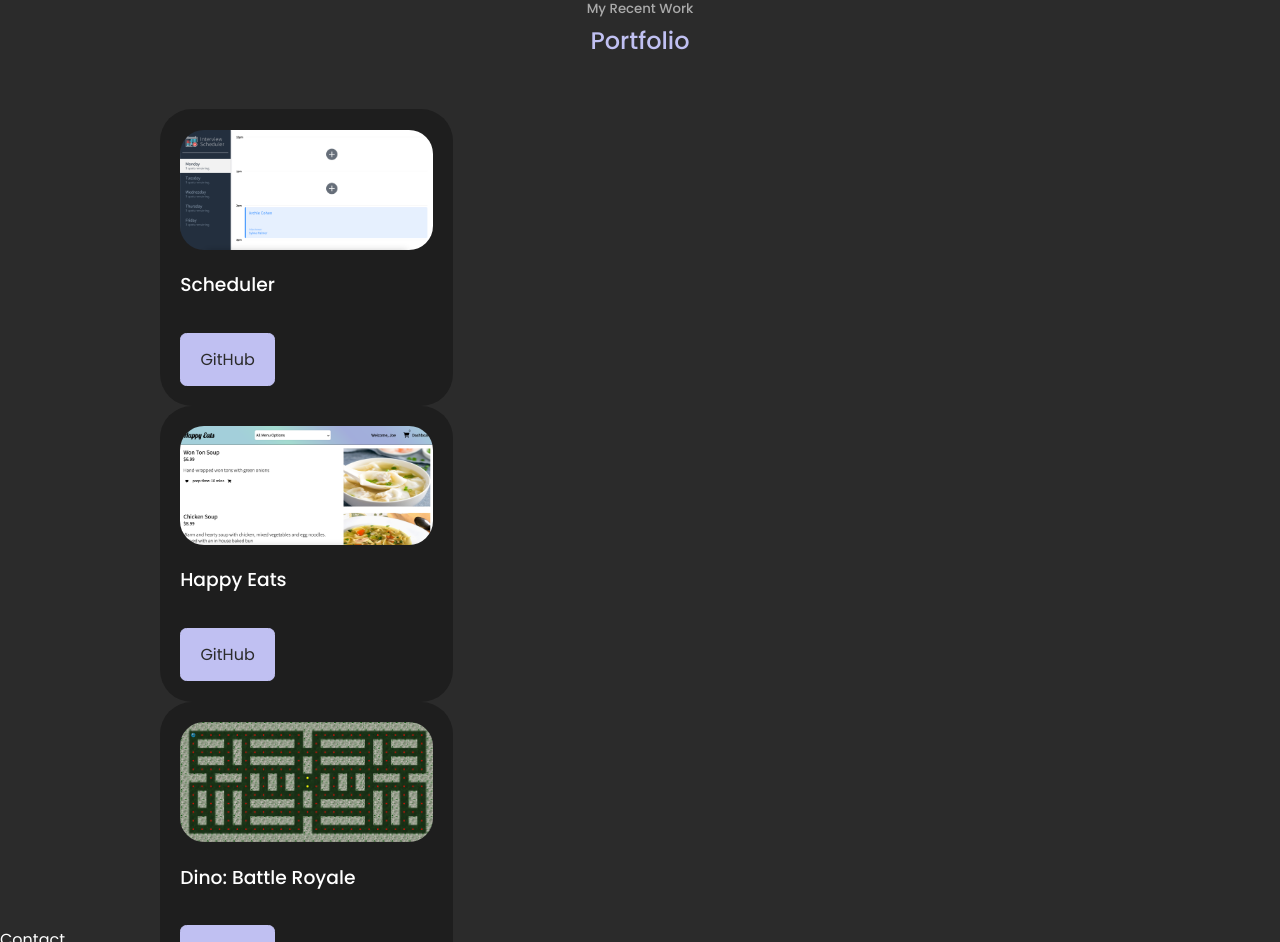
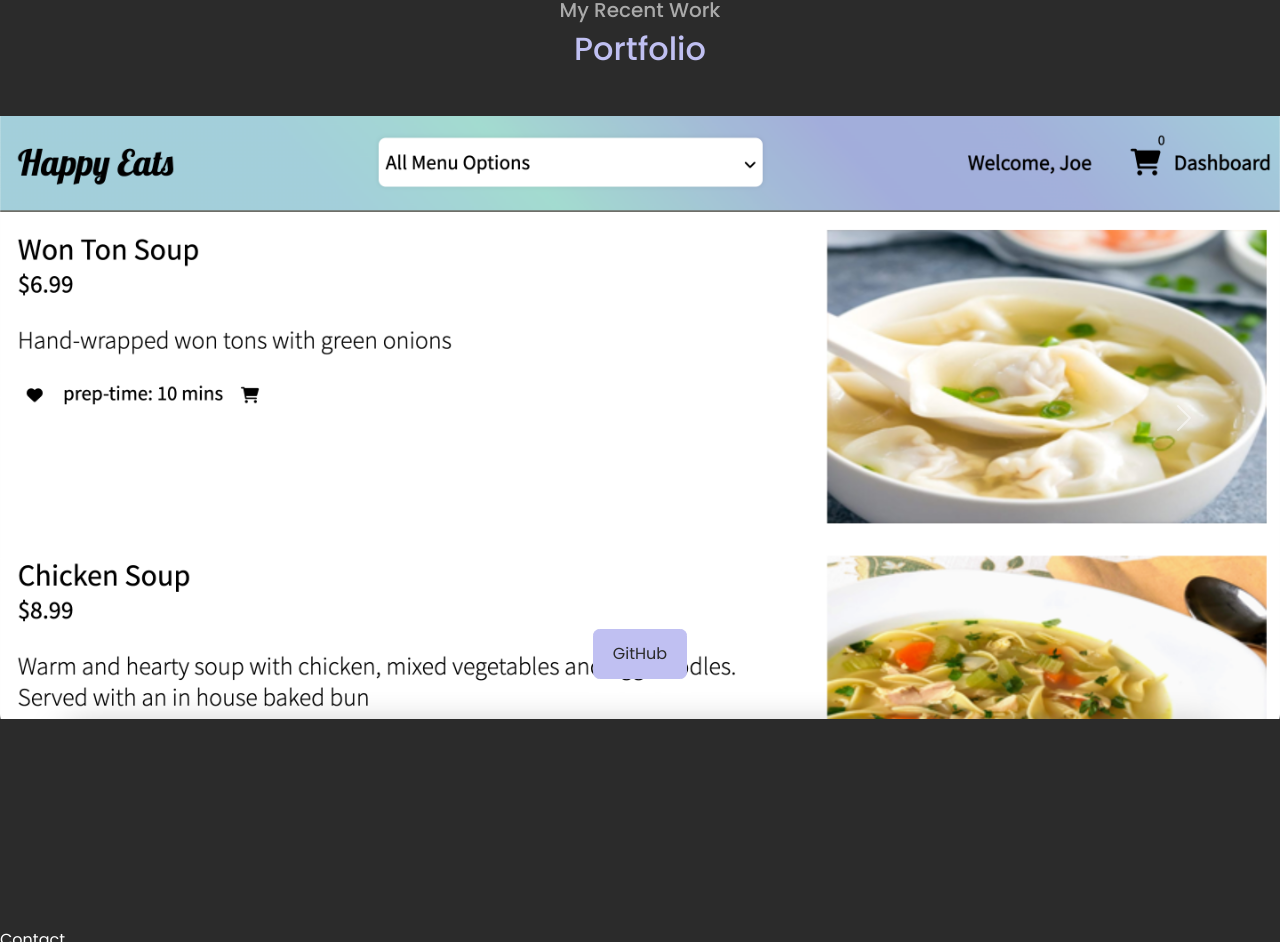
Before and after one commit to TyreeWebber/personal-website, a React (Create React App) app: page / in a window 1280 px wide. Shown: the part 1858-2800 px from the top of the page. Built offline with nearby package versions, Linux system fonts and the light colour scheme.

Commit message:
implement working carousel, styling nyi

```diff
--- a/package.json
+++ b/package.json
@@ -6,10 +6,13 @@
     "@testing-library/jest-dom": "^5.16.5",
     "@testing-library/react": "^13.3.0",
     "@testing-library/user-event": "^13.5.0",
+    "bootstrap": "^5.2.0",
     "react": "^18.2.0",
+    "react-bootstrap": "^2.5.0",
     "react-dom": "^18.2.0",
     "react-icons": "^4.4.0",
     "react-scripts": "5.0.1",
+    "react-slick": "^0.29.0",
     "web-vitals": "^2.1.4"
   },
   "scripts": {
--- a/public/index.html
+++ b/public/index.html
@@ -4,6 +4,7 @@
   <meta charset="UTF-8">
   <meta http-equiv="X-UA-Compatible" content="IE=edge">
   <meta name="viewport" content="width=device-width, initial-scale=1.0">
+  <link rel="stylesheet" href="https://maxcdn.bootstrapcdn.com/bootstrap/latest/css/bootstrap.min.css">
   <title>Tyree Webber</title>
 </head>
 <body>
--- a/src/components/projects/Projects.jsx
+++ b/src/components/projects/Projects.jsx
@@ -1,50 +1,63 @@
-import React from 'react'
+import React, { useState } from 'react'
 import './projects.css'
+import Carousel from 'react-bootstrap/Carousel';
 import IMG1 from '../../assets/scheduler.png'
 import IMG2 from '../../assets/happyeats.png'
 import IMG3 from '../../assets/dinobattleroyale.png'
 
-const Projects = () => {
+
+
+function Projects() {
+  const [index, setIndex] = useState(0);
+
+  const handleSelect = (selectedIndex, e) => {
+    setIndex(selectedIndex);
+  };
+
   return (
     <section id='projects'>
       <h5>My Recent Work</h5>
       <h2>Portfolio</h2>
 
-      <div className="container portfolio__container">
-        <article className='portfolio__item'>
-          <div className="portfolio__item-image">
-            <img src= {IMG1} alt="" />
-          </div>
-          <h3>Scheduler</h3>
-          <div className="portfolio__item-cta">
-          <a href="https://github.com/TyreeWebber/scheduler" className='btn btn-primary' target='_blank'>GitHub</a>
-          </div>
-        </article>
-      </div>
+      <Carousel activeIndex={index} onSelect={handleSelect}>
+      <Carousel.Item>
+        <img
+          className="scheduler"
+          src={IMG1}
+          alt="First slide"
+        />
+        <Carousel.Caption>
+          <h3 className='first-slide'>Scheduler</h3>
+          <a href="https://github.com/TyreeWebber/scheduler" className='btn btn-primary'>GitHub</a>
+        </Carousel.Caption>
+      </Carousel.Item>
 
-      <div className="container portfolio__container">
-        <article className='portfolio__item'>
-          <div className="portfolio__item-image">
-            <img src= {IMG2} alt="" />
-          </div>
+      <Carousel.Item>
+        <img
+          className="happyeats"
+          src={IMG2}
+          alt="Second slide"
+        />
+
+        <Carousel.Caption>
           <h3>Happy Eats</h3>
-          <div className="portfolio__item-cta">
-          <a href="https://github.com/TyreeWebber/food-delivery-app" className='btn btn-primary' target='_blank'>GitHub</a>
-          </div>
-        </article>
-      </div>
+          <a href="https://github.com/TyreeWebber/food-delivery-app" className='btn btn-primary'>GitHub</a>
+        </Carousel.Caption>
+      </Carousel.Item>
 
-      <div className="container portfolio__container">
-        <article className='portfolio__item'>
-          <div className="portfolio__item-image">
-            <img src= {IMG3} alt="" />
-          </div>
+      <Carousel.Item>
+        <img
+          className="dino"
+          src={IMG3}
+          alt="Third slide"
+        />
+
+        <Carousel.Caption>
           <h3>Dino: Battle Royale</h3>
-          <div className="portfolio__item-cta">
-          <a href="https://github.com/TyreeWebber/lhl-final" className='btn btn-primary' target='_blank'>GitHub</a>
-          </div>
-        </article>
-      </div>
+          <a href="https://github.com/TyreeWebber/lhl-final" className='btn btn-primary'>GitHub</a>
+        </Carousel.Caption>
+      </Carousel.Item>
+    </Carousel>
     </section>
   )
 }
--- a/src/components/projects/projects.css
+++ b/src/components/projects/projects.css
@@ -1,28 +1,3 @@
-.portfolio__container {
-  display: grid;
-  grid-template-columns: repeat(3, 1fr);
-  gap: 2.5rem;
-}
-
-.portfolio__item {
-  background: var(--color-bg-variant);
-  padding: 1.2rem;
-  border-radius: 2rem;
-  border: 1px solid transparent;
-  transition: var(--transition);
-}
-
-.portfolio__item:hover {
-  border-color: var(--color-primary-variant);
-  background: transparent;
-}
-
-.portfolio__item-image {
-  border-radius: 1.5rem;
-  overflow: hidden;
-}
-
-.portfolio__item h3 {
-  margin: 1.2rem 0 2rem;
+.scheduler {
 
 }
```
Also changed, not shown: 1 other file (tests, documents, lock files or other folders).
